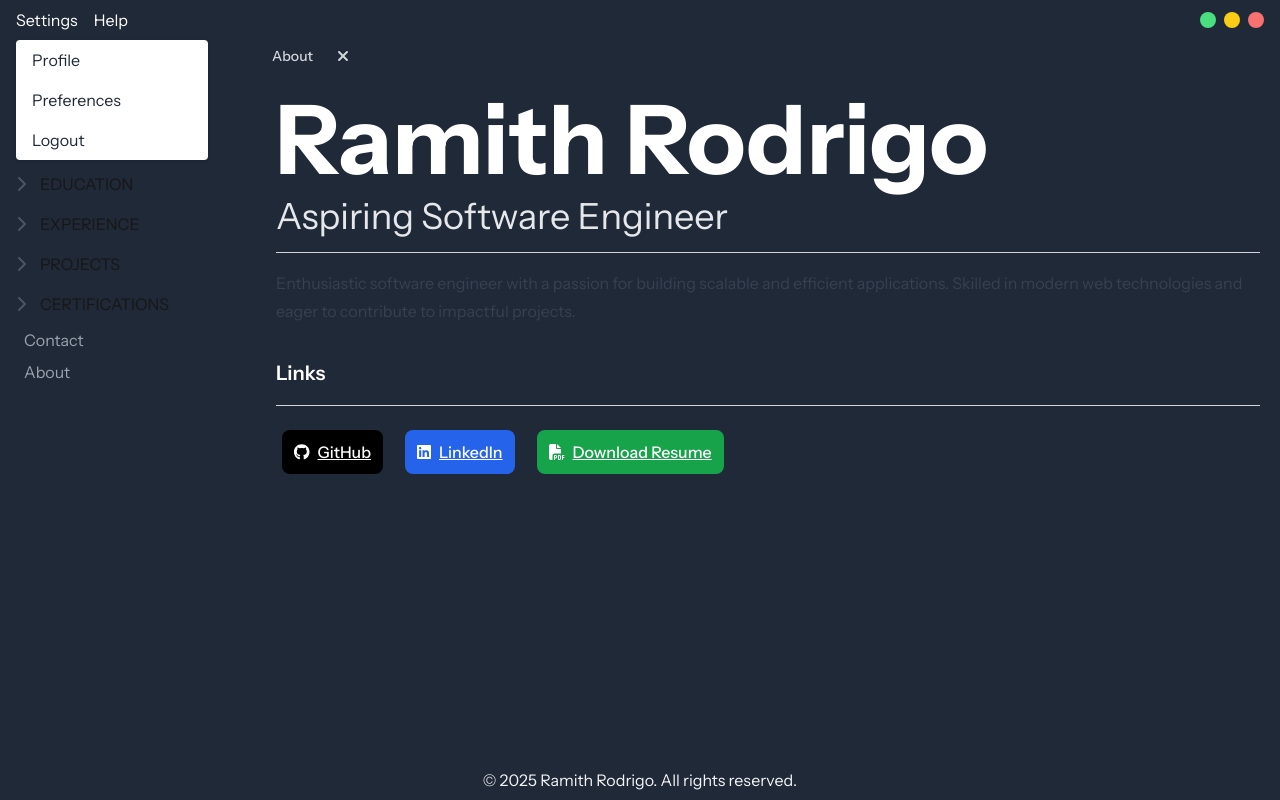
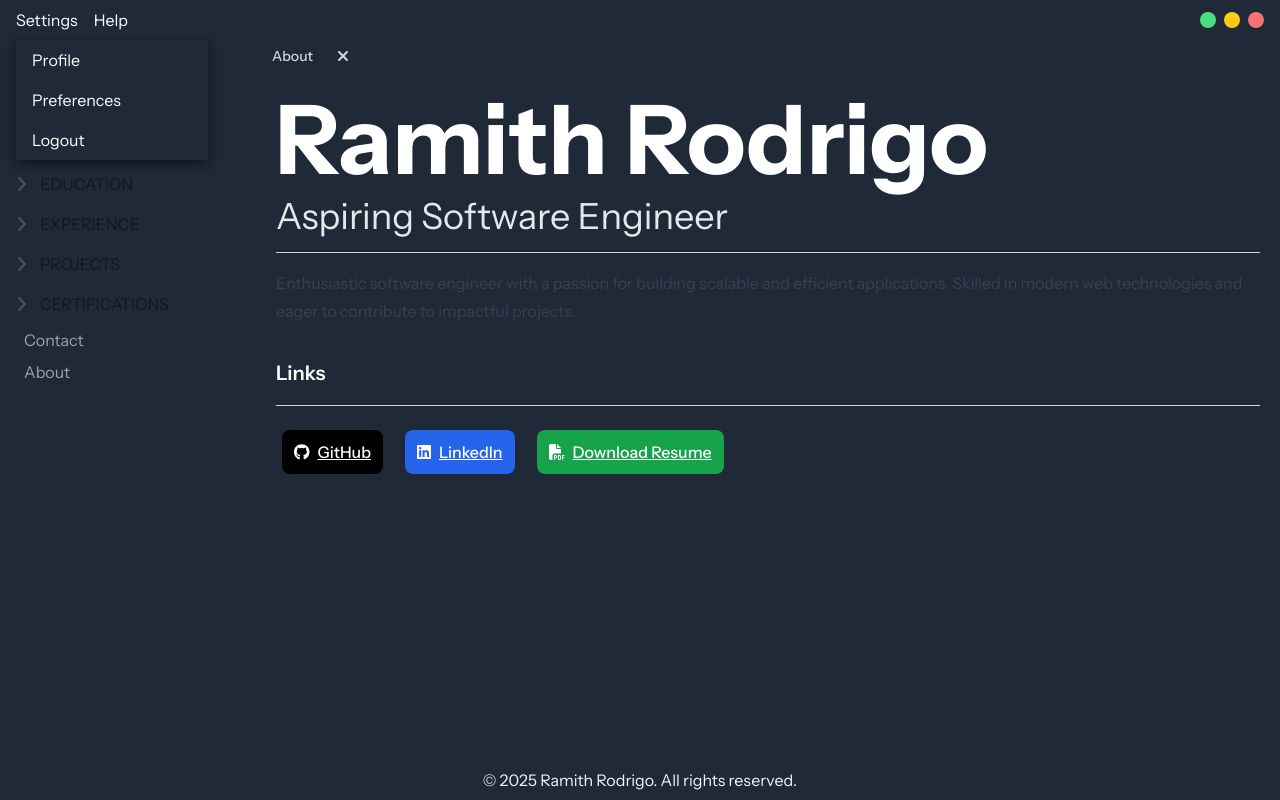
Before and after one commit to Ramith-D-Rodrigo/Portfolio, a Next.js app in the folder static-version/: page / in a window 1280 px wide. Both pictures are taken after a click on the button "Settings". Built offline with nearby package versions, Linux system fonts and the light colour scheme.

Commit message:
Extract custom class for hovering style

```diff
--- a/static-version/src/app/components/MenuBar.tsx
+++ b/static-version/src/app/components/MenuBar.tsx
@@ -19,13 +19,13 @@ export default function MenuBar() {
             Settings
           </button>
           <div
-            className={`absolute mt-2 bg-white text-gray-800 shadow rounded w-48 transition-all duration-300 ease-in-out
+            className={`absolute mt-2 bg-gray-800 shadow-[0_4px_12px_rgba(0,0,0,0.5)] rounded w-48 transition-all duration-300 ease-in-out
             ${isSettingsOpen ? 'max-h-96 opacity-100' : 'max-h-0 opacity-0 overflow-hidden'}`}
           >
             <ul>
-              <li className="px-4 py-2 hover:bg-gray-200 cursor-pointer">Profile</li>
-              <li className="px-4 py-2 hover:bg-gray-200 cursor-pointer">Preferences</li>
-              <li className="px-4 py-2 hover:bg-gray-200 cursor-pointer">Logout</li>
+              <li className="px-4 py-2 custom-hover cursor-pointer">Profile</li>
+              <li className="px-4 py-2 custom-hover cursor-pointer">Preferences</li>
+              <li className="px-4 py-2 custom-hover cursor-pointer">Logout</li>
             </ul>
           </div>
         </div>
@@ -39,13 +39,13 @@ export default function MenuBar() {
             Help
           </button>
           <div
-            className={`absolute mt-2 bg-white text-gray-800 shadow rounded w-48 transition-all duration-300 ease-in-out
+            className={`absolute mt-2 bg-gray-800 shadow-[0_4px_12px_rgba(0,0,0,0.5)] rounded w-48 transition-all duration-300 ease-in-out
             ${isHelpOpen ? 'max-h-96 opacity-100' : 'max-h-0 opacity-0 overflow-hidden'}`}
           >
             <ul>
-              <li className="px-4 py-2 hover:bg-gray-200 cursor-pointer">Documentation</li>
-              <li className="px-4 py-2 hover:bg-gray-200 cursor-pointer">FAQ</li>
-              <li className="px-4 py-2 hover:bg-gray-200 cursor-pointer">Contact Support</li>
+              <li className="px-4 py-2 custom-hover cursor-pointer">Documentation</li>
+              <li className="px-4 py-2 custom-hover cursor-pointer">FAQ</li>
+              <li className="px-4 py-2 custom-hover cursor-pointer">Contact Support</li>
             </ul>
           </div>
         </div>
--- a/static-version/src/app/components/SideBar.tsx
+++ b/static-version/src/app/components/SideBar.tsx
@@ -81,7 +81,7 @@ export default function Sidebar() {
                 return (
                     <div key={currentPath}>
                         <button
-                            className="text-left w-full px-4 py-2 hover:bg-gray-300 flex items-center space-x-2"
+                            className="text-left w-full px-4 py-2 custom-hover flex items-center space-x-2"
                             onClick={() => toggleFolder(currentPath)}
                         >
                             {/* Icon */}
@@ -105,7 +105,7 @@ export default function Sidebar() {
             }
             return (
                 <Link href={item.route as string} key={currentPath}>
-                    <div className="px-6 py-1 hover:bg-gray-100 cursor-pointer text-gray-400">
+                    <div className="px-6 py-1 custom-hover cursor-pointer text-gray-400">
                         {item.name}
                     </div>
                 </Link>
--- a/static-version/src/app/globals.css
+++ b/static-version/src/app/globals.css
@@ -32,3 +32,7 @@ body {
   content: 'අ';               /* Set the content to the Sinhala letter */
   font-family: 'Noto Sans Sinhala', sans-serif; /* Use a Sinhala-compatible font */
 }
+
+.custom-hover {
+  @apply hover:bg-gray-900 hover:text-teal-600;
+}
```
